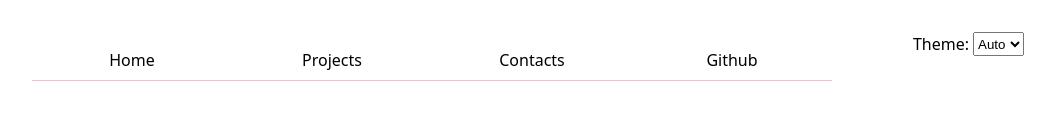
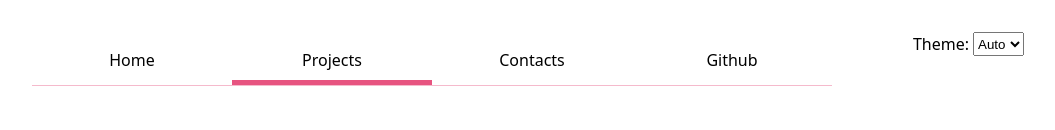
Before and after one commit to ashi-kamra/my-portfolio, a SvelteKit app: page /projects in a window 1280 px wide. Shown: the top 130 px of the page, without its empty margins (208-1263 px from the left). Built offline with nearby package versions, Linux system fonts and the light colour scheme.

Commit message:
initial svelte app

```diff
--- a/src/routes/+page.svelte
+++ b/src/routes/+page.svelte
@@ -1,4 +1,7 @@
 
+<svelte:head>
+    <title>Home Page</title>
+</svelte:head>
 <h1>Ashi Kamra: Personal Site and Portfolio</h1>
 <p>CS & Econ Student @ Wellesley taking Viz & Society!</p>
 <img src="images/me-2 copy.png" height= "450px" alt="me holding a flower">
--- a/src/routes/contact/+page.svelte
+++ b/src/routes/contact/+page.svelte
@@ -1,3 +1,7 @@
+<svelte:head>
+    <title>Contact Me</title>
+</svelte:head>
+
 <h1>My Contacts</h1>
 
 <form method="get" action="mailto:ashimak@mit.edu" enctype="text/plain">
--- a/src/routes/projects/+page.svelte
+++ b/src/routes/projects/+page.svelte
@@ -1,3 +1,7 @@
+<svelte:head>
+    <title>My Projects</title>
+</svelte:head>
+
 <h1>
     My Projects
 </h1>
--- a/static/global.js
+++ b/static/global.js
@@ -5,23 +5,23 @@ function $$ (selector, context = document) {
 }
 
 let pages = [
-	{url:"", title:"Home"},
-	{url:"projects/index.html", title:"Projects"},
-	{url:"contacts/index.html", title:"Contacts"},
+	{url:".", title:"Home"},
+	{url:"projects", title:"Projects"},
+	{url:"contact", title:"Contacts"},
 	{url:"https://github.com/ashi-kamra?tab=repositories", title:"Github"},
 ]
 
 let nav = document.createElement("nav");
 document.body.prepend(nav)
 
-const ARE_WE_HOME = document.documentElement.classList.contains("home"); //documentElement = root <html> element
+// const ARE_WE_HOME = document.documentElement.classList.contains("home"); //documentElement = root <html> element
 
 for (let p of pages){
 	let url = p.url
 	let title = p.title
-	if (!ARE_WE_HOME && !url.startsWith("http")) {
-		url = "../" + url;
-	}
+	// if (!ARE_WE_HOME && !url.startsWith("http")) {
+	// 	url = "../" + url;
+	// }
 	//nav.insertAdjacentHTML("beforeend", `<a href="${ url }">${ title }</a>`);
 	let a = document.createElement("a");
 	a.href = url;
```
